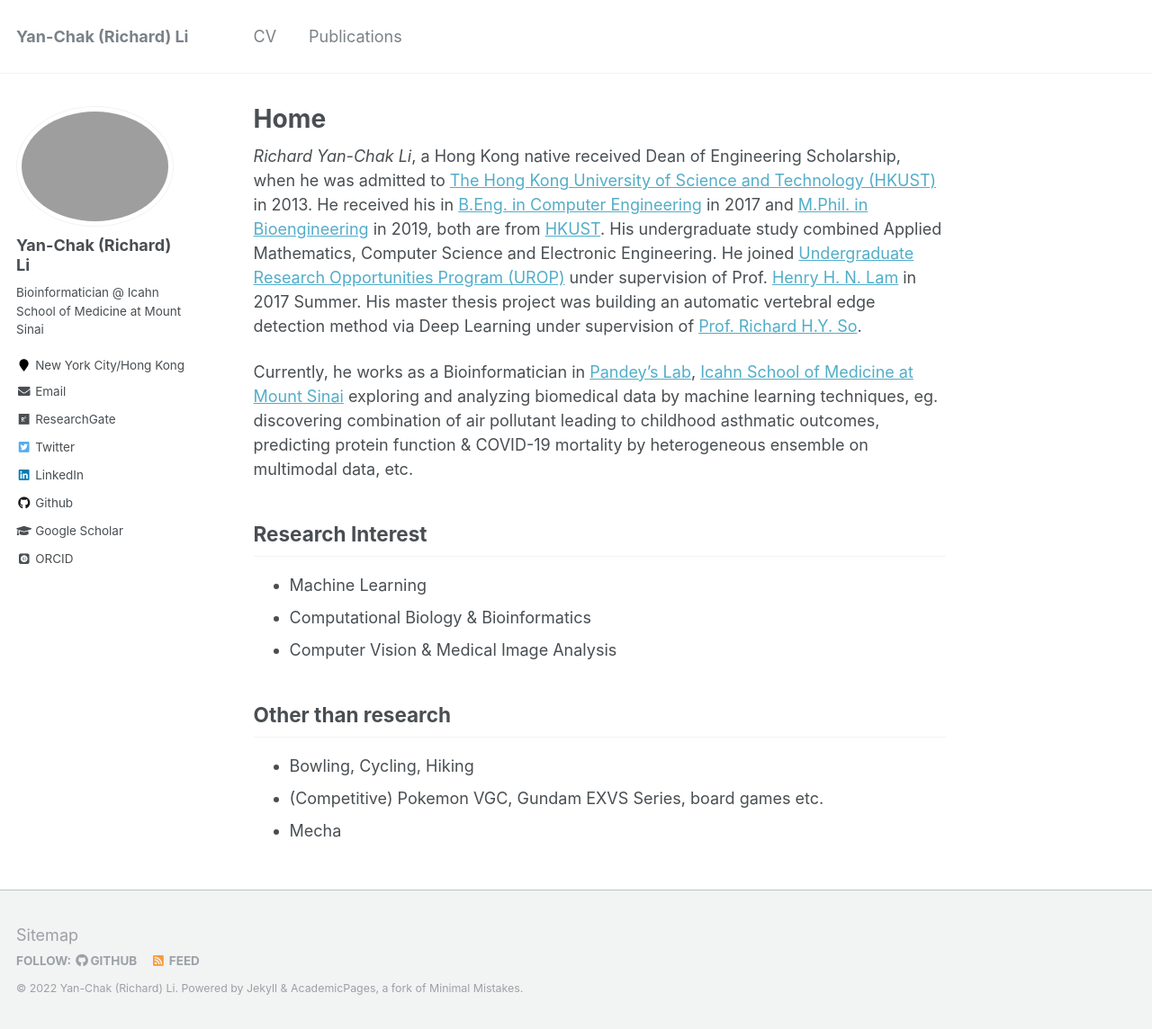
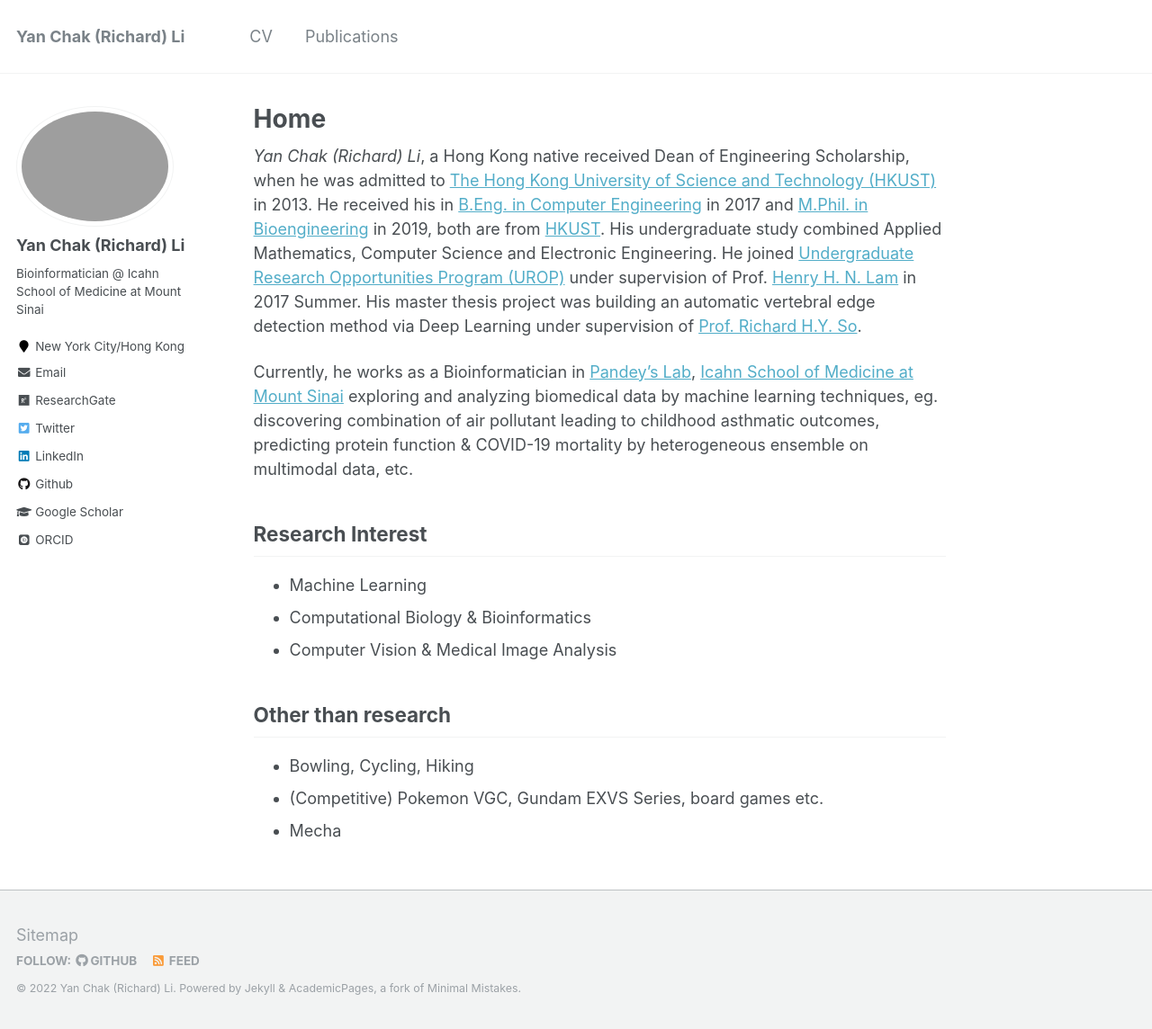
Before and after one commit to huhrichard/huhrichard.github.io, a Jekyll site: the page built from _pages/about.md, in a window 1280 px wide and 1144 px high. Shown: the whole window at 90% size. Built offline with Jekyll 4.4.1, drawn with Linux system fonts in a browser that asks for light colours; some web fonts are replaced.

Commit message:
no message

```diff
--- a/_config.yml
+++ b/_config.yml
@@ -7,16 +7,16 @@
 
 # Site Settings
 locale                   : "en-US"
-title                    : "Yan-Chak (Richard) Li"
+title                    : "Yan Chak (Richard) Li"
 title_separator          : "-"
-name                     : &name "Yan-Chak (Richard) Li"
+name                     : &name "Yan Chak (Richard) Li"
 description              : &description "Bioinformatician @ Icahn School of Medicine at Mount Sinai"
 url                      : https://huhrichard.github.io # the base hostname & protocol for your site e.g. "https://mmistakes.github.io"
 baseurl                  : "" # the subpath of your site, e.g. "/blog"
 repository               : "huhrichard.github.io"
 teaser                   :  # filename of teaser fallback teaser image placed in /images/, .e.g. "500x300.png"
 breadcrumbs              : false # true, false (default)
-words_per_minute         : 160
+words_per_minute         :
 future                   : true
 read_more                : "disabled" # if enabled, adds "Read more" links to excerpts
 talkmap_link             : false #change to true to add link to talkmap on talks page
@@ -80,7 +80,7 @@ analytics:
 
 # Site Author
 author:
-  name             : "Yan-Chak (Richard) Li"
+  name             : "Yan Chak (Richard) Li"
   avatar           : "profile.png"
   bio              : "Bioinformatician @ Icahn School of Medicine at Mount Sinai"
   location         : "New York City/Hong Kong"
--- a/_pages/about.md
+++ b/_pages/about.md
@@ -9,7 +9,7 @@ redirect_from:
 ---
 
 
-*Richard Yan-Chak Li*, a Hong Kong native received Dean of Engineering Scholarship, when he was admitted to [The Hong Kong University of Science and Technology (HKUST)](https://www.ust.hk/) in 2013.
+*Yan Chak (Richard)  Li*, a Hong Kong native received Dean of Engineering Scholarship, when he was admitted to [The Hong Kong University of Science and Technology (HKUST)](https://www.ust.hk/) in 2013.
 He received his in [B.Eng. in Computer Engineering](http://cpeg.ust.hk/cgi-bin/eng/index.php) in 2017 and [M.Phil. in Bioengineering](https://bien.ust.hk/) in 2019, both are from [HKUST](https://www.ust.hk/).
 His undergraduate study combined Applied Mathematics, Computer Science and Electronic Engineering. He joined [Undergraduate Research Opportunities Program (UROP)](https://urop.ust.hk/) under supervision of Prof. [Henry H. N. Lam](http://kehlam.people.ust.hk/index.html) in 2017 Summer. His master thesis project was building an automatic vertebral edge detection method via Deep Learning under supervision of [Prof. Richard H.Y. So](https://www.ielm.ust.hk/dfaculty/so/).
 
```
